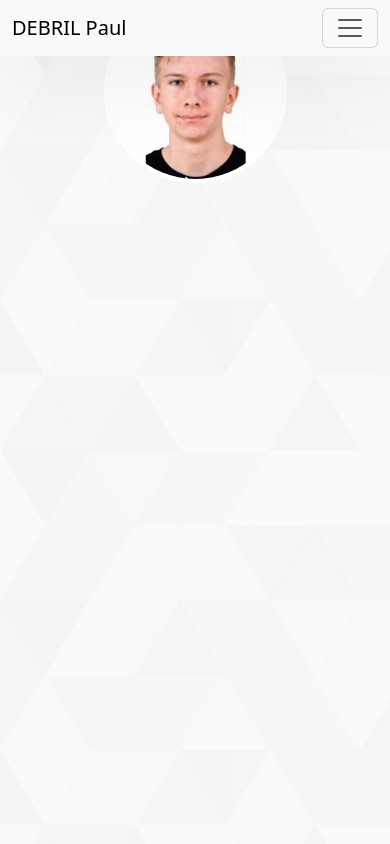
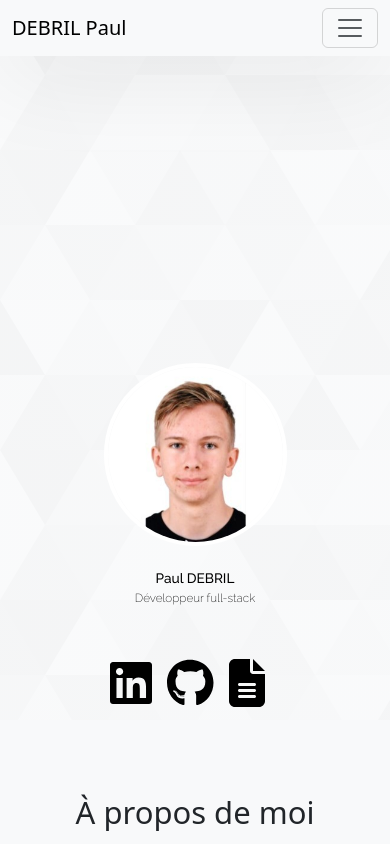
Before and after one commit to PaulDebril/Portfolio, an Angular app: page / in a window 390 px wide. Shown: the top 844 px of the page. Built offline with nearby package versions, Linux system fonts and the light colour scheme.

Commit message:
Update header.component.scss

```diff
--- a/src/app/header/header.component.scss
+++ b/src/app/header/header.component.scss
@@ -70,6 +70,7 @@ section{
 
 /* Section pour l'image de profil */
 .profile-pic {
+  margin: auto;
   width: 50%; /* La moitié de la largeur pour l'image */
   display: flex;
   justify-content: right; /* Centre l'image horizontalement */
@@ -94,6 +95,11 @@ section{
 /* Média Queries pour les tailles d'écran spécifiques */
 @media (max-width: 768px) {
 
+  .home-hero {
+    min-height: 45rem;
+    height: 0;
+  }
+
   .profile-pic {
     order: 1; /* L'image vient en premier sur les petits écrans */
     width: 100%; /* Utilise toute la largeur pour mieux centrer l'image */
@@ -111,7 +117,12 @@ section{
 }
 
   .container {
-    flex-direction: column; /* Change l'orientation en colonne */
+    display: flex;
+    flex-direction: column;
+    justify-content: center;
+    align-items: center;
+    width: 100%;
+    height: 100%;
 }
 
 .content {
@@ -125,13 +136,24 @@ section{
 }
 
 @media (max-width: 480px) {
+
+  .home-hero {
+    min-height: 45rem;
+    height: 0;
+  }
+
 .fa-icon {
   font-size: 8vw; /* Encore plus grand pour les écrans très petits */
   margin-right: 3vw;
 }
 
 .container {
-  flex-direction: column; /* Change l'orientation en colonne */
+  display: flex;
+  flex-direction: column;
+  justify-content: center;
+  align-items: center;
+  width: 100%;
+  height: 100%;
 }
 
 .content {
```
